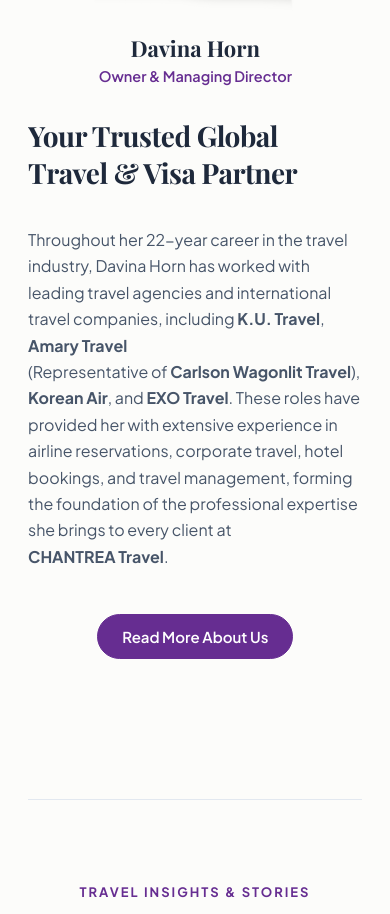
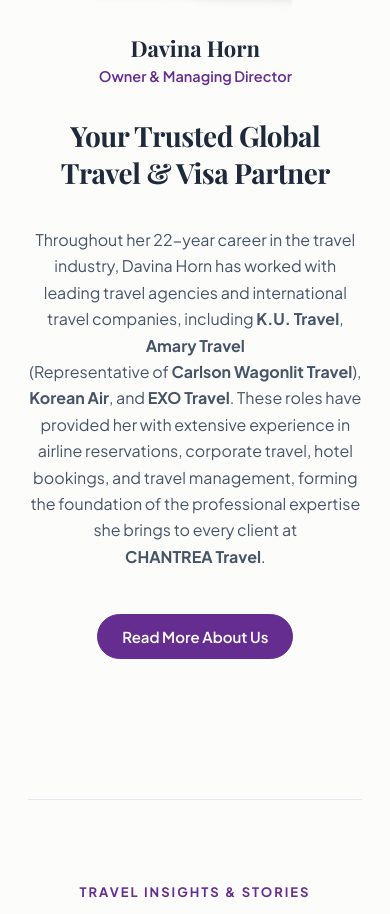
Before and after one commit to DavinaHorn/Chantrea-Travel, a React (Vite) app in the folder frontend/: page / in a window 390 px wide. Shown: the part 8989-9903 px from the top of the page. Built offline with nearby package versions, Linux system fonts and the light colour scheme; a web font is replaced by a local one.

Commit message:
style: center-align biography heading and paragraph copy on mobile viewports for both homepage and about route

```diff
--- a/frontend/src/App.tsx
+++ b/frontend/src/App.tsx
@@ -813,7 +813,7 @@
                     willChange: 'opacity, transform'
                   }}
                 >
-                  <h2 className="section-title" style={{ textAlign: 'left' }}>Your Trusted Global Travel & Visa Partner</h2>
+                  <h2 className="section-title">Your Trusted Global Travel & Visa Partner</h2>
                   <p className="about-paragraph">
                     Throughout her 22-year career in the travel industry, Davina Horn has worked with leading travel agencies and international travel companies, including <span style={{ whiteSpace: 'nowrap' }}><strong>K.U. Travel</strong></span>, <span style={{ whiteSpace: 'nowrap' }}><strong>Amary Travel</strong></span> (<span style={{ whiteSpace: 'nowrap' }}>Representative of <strong>Carlson Wagonlit Travel</strong></span>), <span style={{ whiteSpace: 'nowrap' }}><strong>Korean Air</strong></span>, and <span style={{ whiteSpace: 'nowrap' }}><strong>EXO Travel</strong></span>. These roles have provided her with extensive experience in airline reservations, corporate travel, hotel bookings, and travel management, forming the foundation of the professional expertise she brings to every client at <span style={{ whiteSpace: 'nowrap' }}><strong>CHANTREA Travel</strong></span>.
                   </p>
@@ -995,7 +995,7 @@
 
               {/* Right Column: Narrative & Biography */}
               <div className="about-text-content">
-                <h2 className="section-title" style={{ textAlign: 'left' }}>Your Trusted Global Travel & Visa Partner</h2>
+                <h2 className="section-title">Your Trusted Global Travel & Visa Partner</h2>
 
                 <p className="about-paragraph">
                   Throughout her 22-year career in the travel industry, Davina Horn has worked with leading travel agencies and international travel companies, including <span style={{ whiteSpace: 'nowrap' }}><strong>K.U. Travel</strong></span>, <span style={{ whiteSpace: 'nowrap' }}><strong>Amary Travel</strong></span> (<span style={{ whiteSpace: 'nowrap' }}>Representative of <strong>Carlson Wagonlit Travel</strong></span>), <span style={{ whiteSpace: 'nowrap' }}><strong>Korean Air</strong></span>, and <span style={{ whiteSpace: 'nowrap' }}><strong>EXO Travel</strong></span>. These roles have provided her with extensive experience in airline reservations, corporate travel, hotel bookings, and travel management, forming the foundation of the professional expertise she brings to every client at <span style={{ whiteSpace: 'nowrap' }}><strong>CHANTREA Travel</strong></span>.
--- a/frontend/src/index.css
+++ b/frontend/src/index.css
@@ -1150,6 +1150,11 @@
   .homepage-about-split {
     grid-template-columns: 1fr;
     gap: 32px;
+  }
+
+  .about-text-content,
+  .homepage-about-text-content {
+    text-align: center;
   }
 
   .more-info-btn-wrapper {
```
